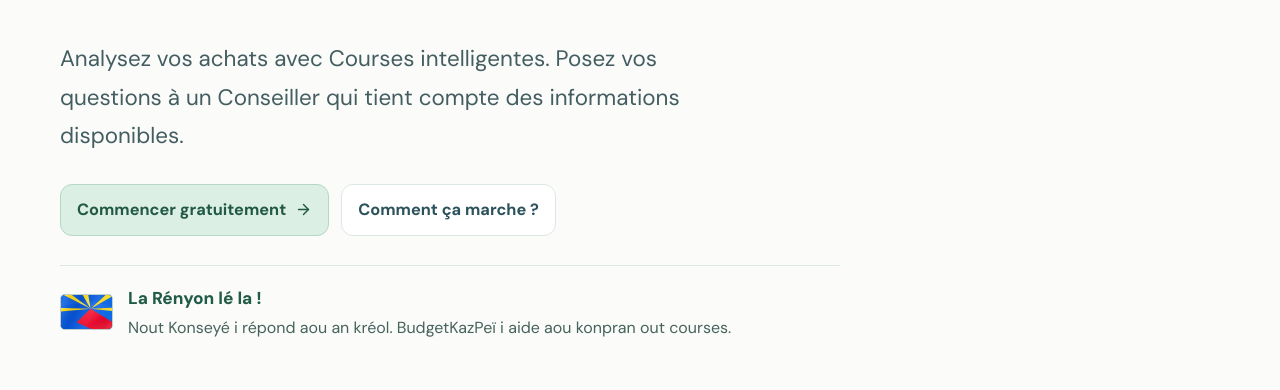
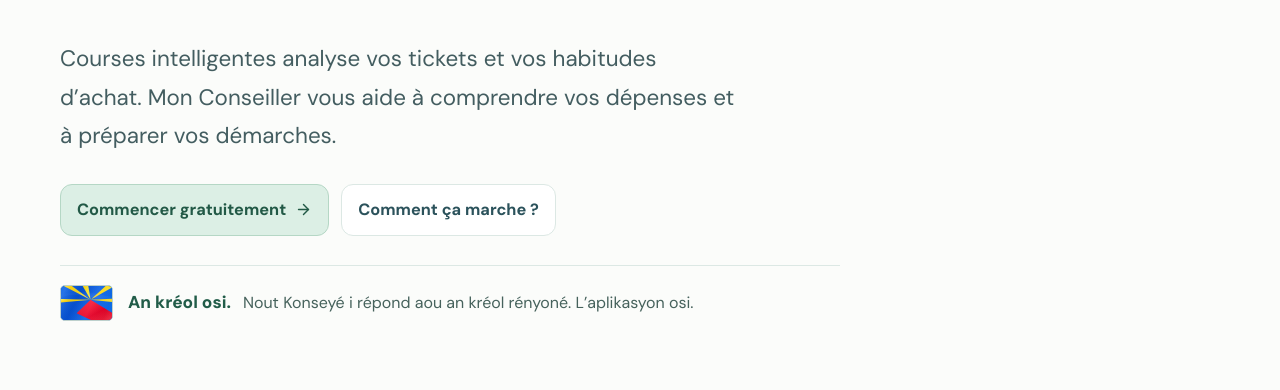
Before and after one commit to JGOUBE/budgetkazpei, a React (Vite) app: page / in a window 1280 px wide. Shown: the part 394-784 px from the top of the page. Built offline with nearby package versions, Linux system fonts and the light colour scheme; no server answers.

Commit message:
Feature smart shopping and contextual advisor; position Reunion Creole identity next to hero

```diff
--- a/src/pages/PublicHomePage.jsx
+++ b/src/pages/PublicHomePage.jsx
@@ -54,9 +54,9 @@ const COPY = {
     heroEyebrow: "Une application pensée pour La Réunion",
     heroTitleLead: "Plus qu’un budget.",
     heroTitleFocus: "Des décisions éclairées.",
-    heroLead: "Analysez vos achats avec Courses intelligentes. Posez vos questions à un Conseiller qui tient compte des informations disponibles.",
-    islandTitle: "La Rényon lé la !",
-    islandText: "Nout Konseyé i répond aou an kréol. BudgetKazPeï i aide aou konpran out courses.",
+    heroLead: "Courses intelligentes analyse vos tickets et vos habitudes d’achat. Mon Conseiller vous aide à comprendre vos dépenses et à préparer vos démarches.",
+    islandTitle: "An kréol osi.",
+    islandText: "Nout Konseyé i répond aou an kréol rényoné. L’aplikasyon osi.",
     heroPrimary: "Commencer gratuitement",
     heroSecondary: "Comment ça marche ?",
     quick: [{ label: "Budget", href: "#fonctionnalites" }, { label: "Courses intelligentes", href: "#courses-intelligentes" }, { label: "Aides", href: "#fonctionnalites" }, { label: "Conseiller", href: "#conseiller" }, { label: "Bons plans", href: "#bons-plans" }],
@@ -64,8 +64,8 @@ const COPY = {
     featureTitle: "Mieux acheter. Mieux décider.",
     featureLead: "Courses intelligentes et Mon Conseiller : deux outils pour comprendre et agir, avec le budget et les aides à portée de main.",
     features: [
-      { title: "Courses intelligentes", lead: "Tickets analysés, habitudes d’achat et pistes pour mieux préparer vos courses.", Icon: ShoppingBasket, tone: "blue", featured: true, anchor: "courses-intelligentes", link: "Découvrir mes courses" },
-      { title: "Mon Conseiller", lead: "Des réponses contextualisées pour comprendre vos dépenses et préparer vos démarches.", Icon: MessageCircle, tone: "sage", featured: true, anchor: "conseiller-apercu", link: "Voir un exemple" },
+      { title: "Courses intelligentes", lead: "Tickets analysés, habitudes d’achat et pistes d’économies selon les prix disponibles.", Icon: ShoppingBasket, tone: "blue", featured: true, anchor: "courses-intelligentes", link: "Découvrir mes courses" },
+      { title: "Mon Conseiller", lead: "Des conseils qui tiennent compte de votre budget, de vos courses et des aides possibles.", Icon: MessageCircle, tone: "sage", featured: true, anchor: "conseiller-apercu", link: "Voir un exemple" },
       { title: "Mon budget", lead: "Revenus, dépenses et reste disponible.", Icon: Wallet, tone: "mint" },
       { title: "Mes aides", lead: "Des aides à repérer et des démarches à préparer.", Icon: HandHeart, tone: "lavender" },
     ],
@@ -99,9 +99,9 @@ const COPY = {
     heroEyebrow: "In aplikasyon pansé pou La Rényon",
     heroTitleLead: "Pa zis in bidjé.",
     heroTitleFocus: "Bann désizion pli klèr.",
-    heroLead: "Avèk Courses intelligentes, konpran out achats. Koz avèk in Konseyé ki servi bann donné disponib.",
-    islandTitle: "La Rényon lé la !",
-    islandText: "Nout Konseyé i répond aou an kréol. BudgetKazPeï i aide aou konpran out courses.",
+    heroLead: "Courses intelligentes i analiz out tiké ek out labitid achat. Mon Konseyé i aide aou konpran out dépans ek prépar out démars.",
+    islandTitle: "An kréol osi.",
+    islandText: "Nout Konseyé i répond aou an kréol rényoné. L’aplikasyon osi.",
     heroPrimary: "Koumans gratis",
     heroSecondary: "Koman sa i mars ?",
     quick: [{ label: "Bidjé", href: "#fonctionnalites" }, { label: "Courses intelligentes", href: "#courses-intelligentes" }, { label: "Bann èd", href: "#fonctionnalites" }, { label: "Konseyé", href: "#conseiller" }, { label: "Bon Plan", href: "#bons-plans" }],
@@ -109,8 +109,8 @@ const COPY = {
     featureTitle: "Mié achté. Mié désidé.",
     featureLead: "Courses intelligentes ek Mon Konseyé pou konpran ek azir. Bidjé ek bann èd lé osi la.",
     features: [
-      { title: "Courses intelligentes", lead: "Tiké analizé, labitid achat ek bann piste pou prépar out courses.", Icon: ShoppingBasket, tone: "blue", featured: true, anchor: "courses-intelligentes", link: "Dékouv mon courses" },
-      { title: "Mon Konseyé", lead: "Bann répons adapté pou konpran out dépans ek prépar out bann démars.", Icon: MessageCircle, tone: "sage", featured: true, anchor: "conseiller-apercu", link: "War in legzanp" },
+      { title: "Courses intelligentes", lead: "Tiké analizé, labitid achat ek bann piste pou fé lékonomi selon bann pri disponib.", Icon: ShoppingBasket, tone: "blue", featured: true, anchor: "courses-intelligentes", link: "Dékouv mon courses" },
+      { title: "Mon Konseyé", lead: "Bann konsey selon out bidjé, out courses ek bann èd posib.", Icon: MessageCircle, tone: "sage", featured: true, anchor: "conseiller-apercu", link: "War in legzanp" },
       { title: "Mon bidjé", lead: "Larzan i rantre, dépans ek sak i reste.", Icon: Wallet, tone: "mint" },
       { title: "Mon bann èd", lead: "Bann èd a repéré ek bann démars a prépar.", Icon: HandHeart, tone: "lavender" },
     ],
@@ -181,6 +181,8 @@ export default function PublicHomePage({ isAuthenticated = false }) {
             <span className="bk-hero__title-lead">{copy.heroTitleLead}</span>
             <span className="bk-hero__title-focus">{copy.heroTitleFocus}</span>
           </h1>
+          <div className="bk-hero__support">
+            <div className="bk-hero__support-main">
               <p className="bk-hero__lead">{copy.heroLead}</p>
               <div className="bk-hero__actions">
                 <LandingLink href={appHref} className="landing-link-button landing-link-button--primary">
@@ -189,9 +191,11 @@ export default function PublicHomePage({ isAuthenticated = false }) {
                 </LandingLink>
                 <a className="landing-link-button landing-link-button--ghost" href="#fonctionnalites">{copy.heroSecondary}</a>
               </div>
-          <div className="bk-island-signature" aria-label="BudgetKazPeï en créole réunionnais" lang="rcf">
+            </div>
+            <aside className="bk-island-signature" aria-label="BudgetKazPeï en créole réunionnais" lang="rcf">
               <img src="/reunion-flag-unified-v2.svg" alt="Drapeau réunionnais" width="53" height="36" loading="lazy" />
               <div><strong>{copy.islandTitle}</strong><span>{copy.islandText}</span></div>
+            </aside>
           </div>
         </div>
       </section>
```
Lines whose indentation alone changed are shown as unchanged.
